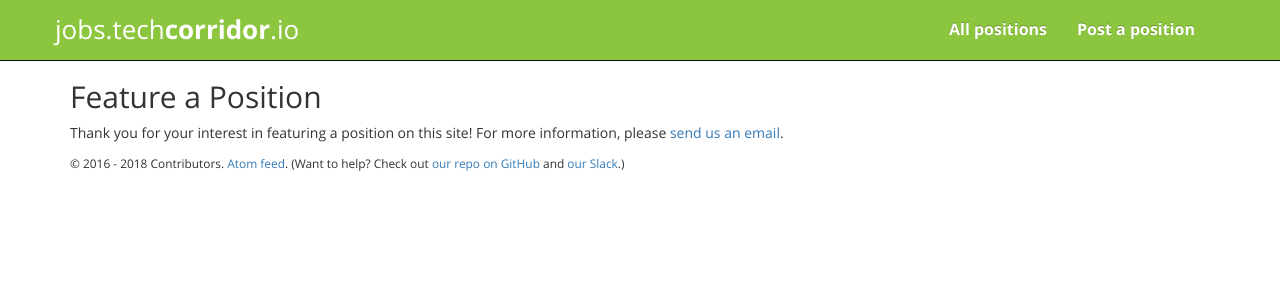
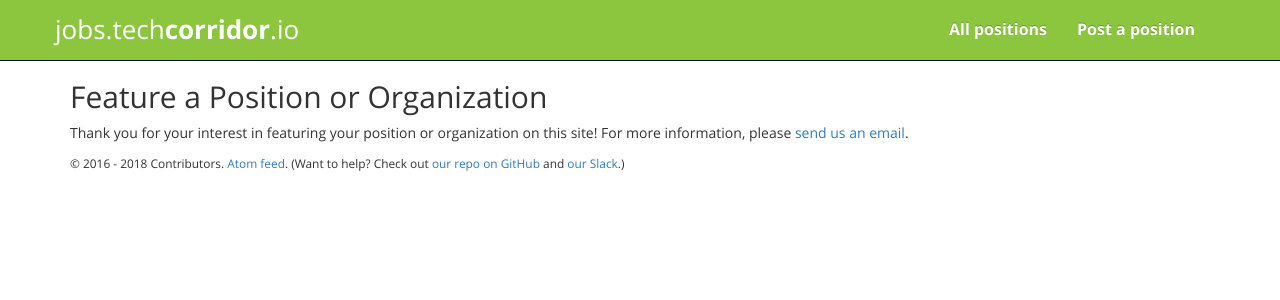
Before and after one commit to techcorridorio/jobs.techcorridor.io, a Jekyll site: the page built from feature.md, in a window 1280 px wide. Shown: the top 300 px of the page. Built offline with Jekyll 4.4.1, drawn with Linux system fonts in a browser that asks for light colours.

Commit message:
Make featured less about positions

```diff
--- a/feature_a_position.md
+++ b/feature.md
@@ -1,12 +1,12 @@
 ---
 layout: default
-title: Feature a Position
-permalink: /featured_positions/new
+title: Feature a Position or Organization
+permalink: /featured/new
 ---
 
-## Feature a Position
+## Feature a Position or Organization
 
-Thank you for your interest in featuring a position on this site!  For more information, please <a class="mailto" data-email="am9ic0B0ZWNoY29ycmlkb3IuaW8=">send us an email</a>.
+Thank you for your interest in featuring your position or organization on this site!  For more information, please <a class="mailto" data-email="am9ic0B0ZWNoY29ycmlkb3IuaW8=">send us an email</a>.
 
 <script>
   (function () {
--- a/index.html
+++ b/index.html
@@ -6,7 +6,7 @@ title: Featured Positions
 <h2>Featured Positions</h2>
 
 <p>
-  <a href="/featured_positions/new/?utm_source=tcio_jobs_root">Learn more about featuring a position</a>
+  <a href="/featured/new/?utm_source=tcio_jobs_root">Learn more about featuring a position</a>
 </p>
 
 {% assign featured_positions = site.positions | where: "featured", "true" %}
```
